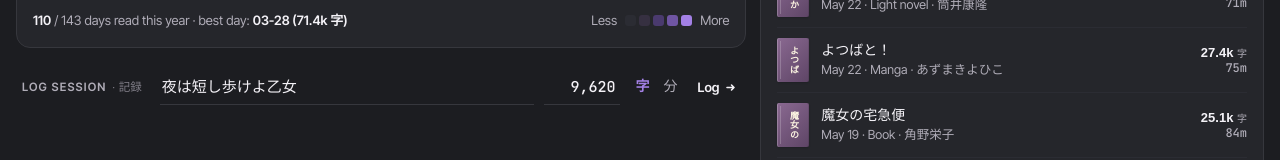
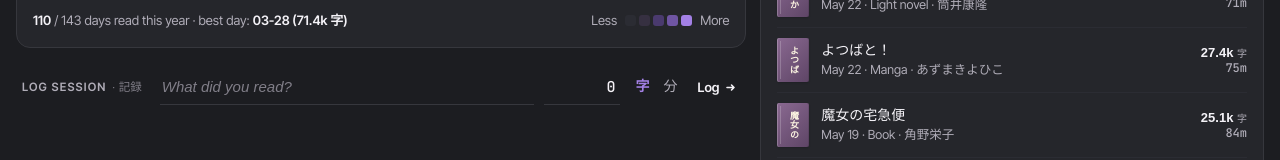
Before and after one commit to IchanP/baka-yome, a Next.js app: page / in a window 1280 px wide. Shown: the part 432-592 px from the top of the page. Built offline with nearby package versions, Linux system fonts and the light colour scheme; a web font is replaced by a local one.

Commit message:
setup logentry form validation and submit function

```diff
--- a/app/components/LogSession.tsx
+++ b/app/components/LogSession.tsx
@@ -1,4 +1,4 @@
-import { useState } from "react";
+import { useState, useReducer, SubmitEventHandler } from "react";
 import type { HeatmapMetric } from "./YearHeatmap";
 
 export type LogSessionProps = {
@@ -6,8 +6,64 @@ export type LogSessionProps = {
   isListening: boolean;
 };
 
+type LogEntry = {
+  title: string;
+  amount: number;
+};
+
+type FormEntries = "TITLE" | "AMOUNT";
+
+type LogAction = { type: FormEntries; payload: string };
+
+const initialData: LogEntry = {
+  title: "",
+  amount: 0,
+};
+
+const reducer = (state: LogEntry, action: LogAction) => {
+  switch (action.type) {
+    case "AMOUNT": {
+      const payload = action.payload;
+      if (payload === "") {
+        return { ...state, amount: 0 };
+      }
+      const amount = Number(payload);
+      if (!Number.isInteger(amount) || amount < 0) {
+        return state;
+      }
+      return { ...state, amount };
+    }
+    case "TITLE":
+      const title = action.payload;
+      if (title.length < 150) {
+        // TODO we should be showing results from ranobedb api here...
+        return { ...state, title: action.payload };
+      }
+      // TODO display error
+      return state;
+    default:
+      return state;
+  }
+};
+
 export function LogSession({ mode, isListening }: LogSessionProps) {
   const [logUnit, setLogUnit] = useState<HeatmapMetric>("chars");
+  /* TODO how do we use formData? */
+  const [formData, dispatch] = useReducer(reducer, initialData);
+
+  const submitLog = (e: React.SubmitEvent<HTMLFormElement>) => {
+    e.preventDefault();
+    const { title, amount } = formData;
+    if (amount <= 0) {
+      // TODO Show error
+      return;
+    }
+    if (title === "") {
+      // TODO show error?
+      return;
+    }
+    // Call API to submit entry...
+  };
 
   return (
     <div className="sa-log-row">
@@ -18,25 +74,27 @@ export function LogSession({ mode, isListening }: LogSessionProps) {
           <span lang="ja">{isListening ? "視聴" : "記録"}</span>
         </span>
       </div>
-      <div className="sa-log-fields">
+      <form className="sa-log-fields" onSubmit={submitLog}>
         <input
           key={`title-${mode}`}
           className="sa-log-title"
-          defaultValue={isListening ? "呪術廻戦" : "夜は短し歩けよ乙女"}
           lang="ja"
           placeholder={
             isListening
               ? "What did you watch or listen to? — title or link"
               : "What did you read?"
           }
+          value={formData.title}
+          onChange={(e) => dispatch({ type: "TITLE", payload: e.target.value })}
         />
         <input
           key={`amt-${mode}`}
           className="sa-log-amount"
-          defaultValue={
-            isListening ? "48" : logUnit === "chars" ? "9,620" : "72"
+          inputMode="numeric"
+          value={formData.amount}
+          onChange={(e) =>
+            dispatch({ type: "AMOUNT", payload: e.target.value })
           }
-          inputMode="numeric"
         />
         {isListening ? (
           <div className="sa-log-unit">
@@ -64,13 +122,7 @@ export function LogSession({ mode, isListening }: LogSessionProps) {
             </button>
           </div>
         )}
-        <button
-          className="sa-log-go"
-          aria-label="Log session"
-          onClick={() => {
-            /* stubbed — UI-only */
-          }}
-        >
+        <button className="sa-log-go" aria-label="Log session" type="submit">
           Log
           <svg
             width="11"
@@ -85,7 +137,7 @@ export function LogSession({ mode, isListening }: LogSessionProps) {
             <path d="M2 5.5h7M6.5 3l2.5 2.5L6.5 8" />
           </svg>
         </button>
-      </div>
+      </form>
     </div>
   );
 }
```
